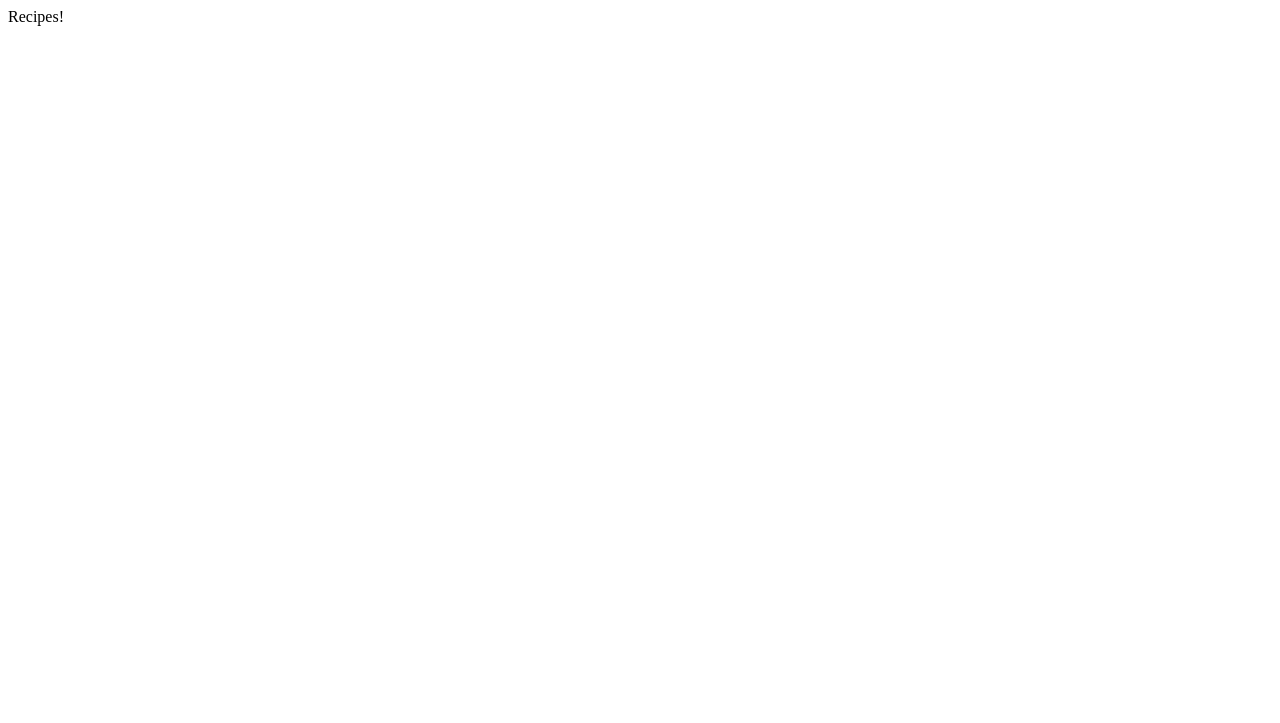
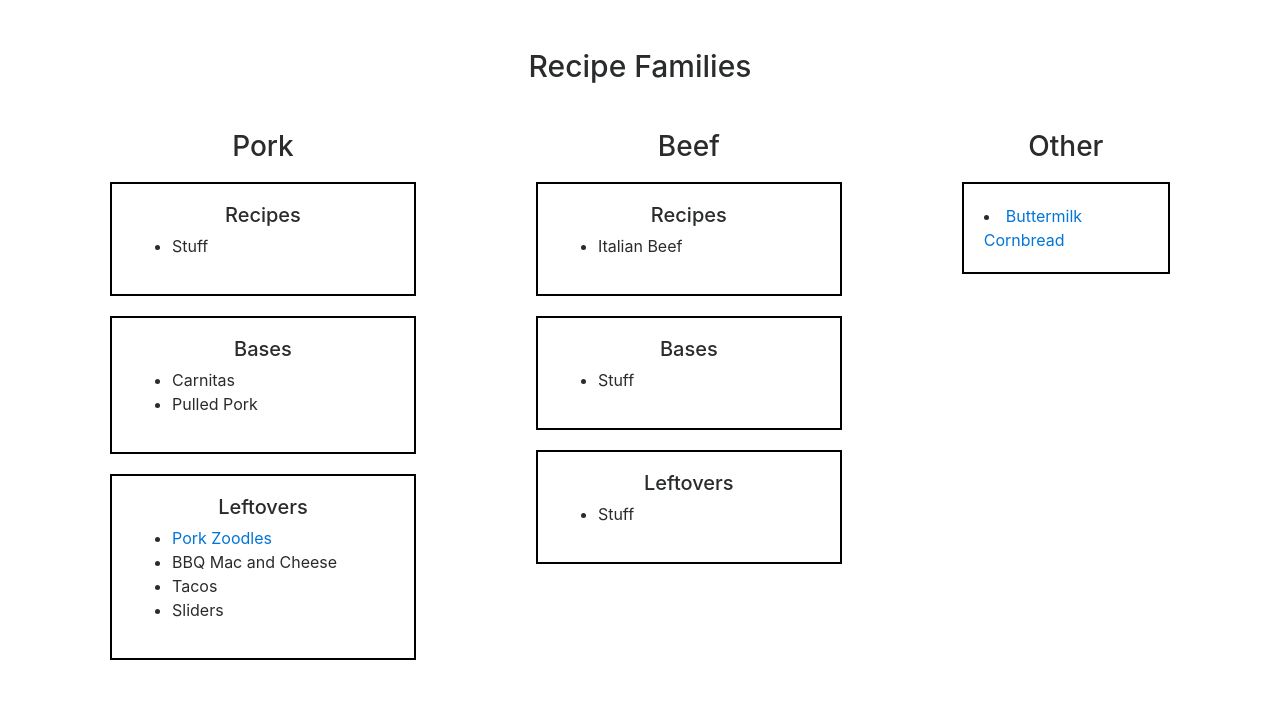
Before and after one commit to smith458/CookinSite, a plain HTML site: page index.html in a window 1280 px wide. Drawn offline with nearby package versions, Linux system fonts and the light colour scheme; a script that the page names is missing.

Commit message:
Added some recipe information and css file

```diff
--- a/index.html
+++ b/index.html
@@ -1 +1,67 @@
-Recipes!
+<!DOCTYPE html>
+<html>
+    <head>
+        <link rel="stylesheet" href="https://maxcdn.bootstrapcdn.com/bootstrap/4.0.0-alpha.6/css/bootstrap.min.css" integrity="sha384-rwoIResjU2yc3z8GV/NPeZWAv56rSmLldC3R/AZzGRnGxQQKnKkoFVhFQhNUwEyJ" crossorigin="anonymous">
+        <script src="https://code.jquery.com/jquery-3.1.1.slim.min.js" integrity="sha384-A7FZj7v+d/sdmMqp/nOQwliLvUsJfDHW+k9Omg/a/EheAdgtzNs3hpfag6Ed950n" crossorigin="anonymous"></script>
+        <script src="https://cdnjs.cloudflare.com/ajax/libs/tether/1.4.0/js/tether.min.js" integrity="sha384-DztdAPBWPRXSA/3eYEEUWrWCy7G5KFbe8fFjk5JAIxUYHKkDx6Qin1DkWx51bBrb" crossorigin="anonymous"></script>
+        <script src="https://maxcdn.bootstrapcdn.com/bootstrap/4.0.0-alpha.6/js/bootstrap.min.js" integrity="sha384-vBWWzlZJ8ea9aCX4pEW3rVHjgjt7zpkNpZk+02D9phzyeVkE+jo0ieGizqPLForn" crossorigin="anonymous"></script>
+        <link rel="stylesheet" type="text/css" href="myStyle.css">
+    </head>
+    <body>
+        <h1>Recipe Families</h1>
+        <div class="wrapper">
+            <div class="pad" style="width:35%">
+                <h3>Pork</h3>
+                <div class="pad outline">
+                    <h5>Recipes</h5>
+                    <ul>
+                        <li>Stuff</li>
+                    </ul>
+                </div>
+                <div class="pad outline">
+                    <h5>Bases</h5>
+                    <ul>
+                        <li>Carnitas</li>
+                        <li>Pulled Pork</li>
+                    </ul>
+                </div>
+                <div class="pad outline">
+                    <h5>Leftovers</h5>
+                    <ul>
+                        <li><a href="https://goo.gl/VuYekj">Pork Zoodles</a></li>
+                        <li>BBQ Mac and Cheese</li>
+                        <li>Tacos</li>
+                        <li>Sliders</li>
+                    </ul>
+                </div>
+            </div>
+            <div class="pad" style="width:35%">
+                <h3>Beef</h3>
+                <div class="pad outline">
+                    <h5>Recipes</h5>
+                    <ul>
+                        <li>Italian Beef</li>
+                    </ul>
+                </div>
+                <div class="pad outline">
+                    <h5>Bases</h5>
+                    <ul>
+                        <li>Stuff</li>
+                    </ul>
+                </div>
+                <div class="pad outline">
+                    <h5>Leftovers</h5>
+                    <ul>
+                        <li>Stuff</li>
+                    </ul>
+                </div>
+            </div>
+            <div class="pad" style="flex-grow:1">
+                <h3>Other</h3>
+                <div class="pad outline">
+                    <li><a href="http://lifemadesimplebakes.com/2015/05/the-best-buttermilk-cornbread/">Buttermilk Cornbread</a></li>
+                </div>
+            </div>
+        </div>
+    </body>
+</html>
--- /dev/null
+++ b/myStyle.css
@@ -0,0 +1,41 @@
+body {
+    margin: 25px;
+    padding: 25px;
+}
+
+h1 {
+    font-size: 30px;
+}
+h1, h2, h3, h4, h5 {
+    text-align: center;
+}
+
+div {
+    margin:0px;
+    padding:0px;
+    border-style:hidden;
+}
+
+div.pad {
+    margin:20px;
+    padding: 20px;
+}
+
+div.outline {
+    border: 2px solid black;
+}
+
+div.wrapper {
+    display:flex;
+}
+
+/*
+table, th, td {
+    font-size: 12px;
+    border: 2px solid grey;
+}
+*/
+
+p {
+    font-size: 12px;
+}
```
